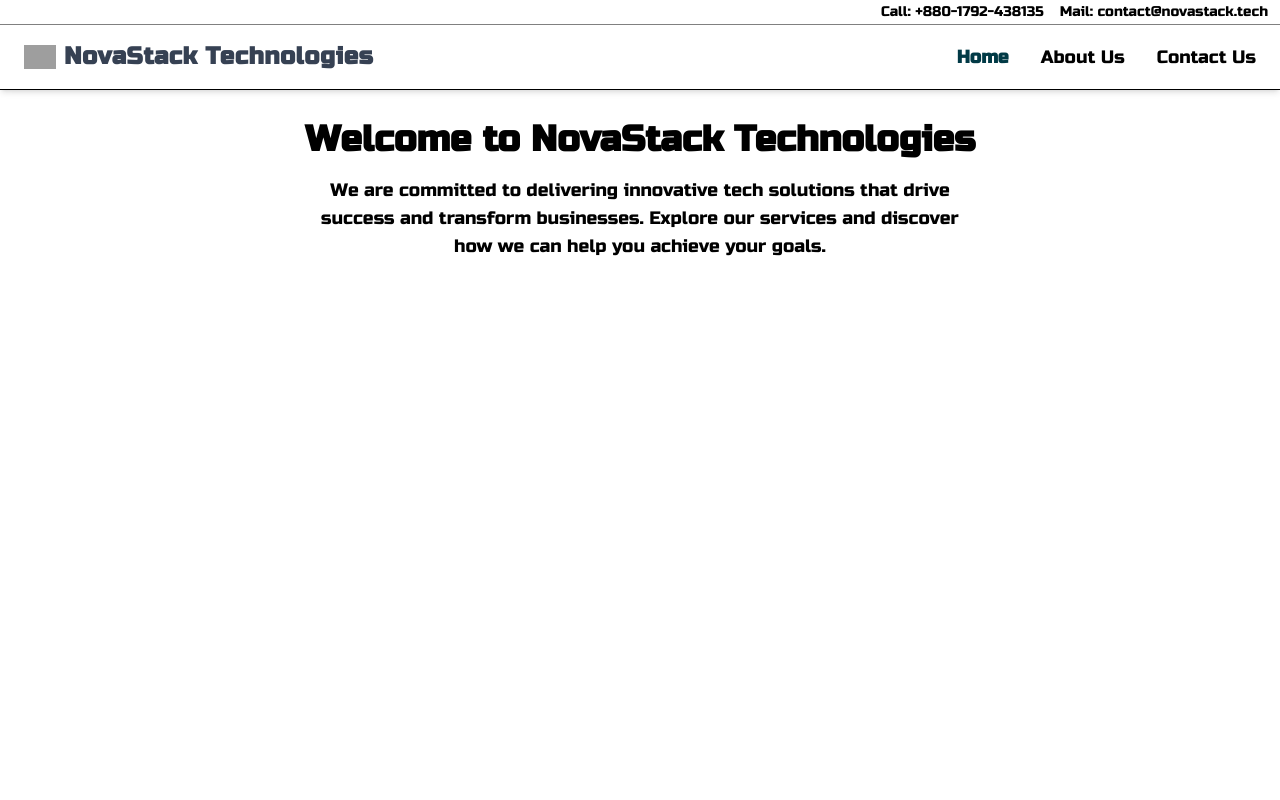
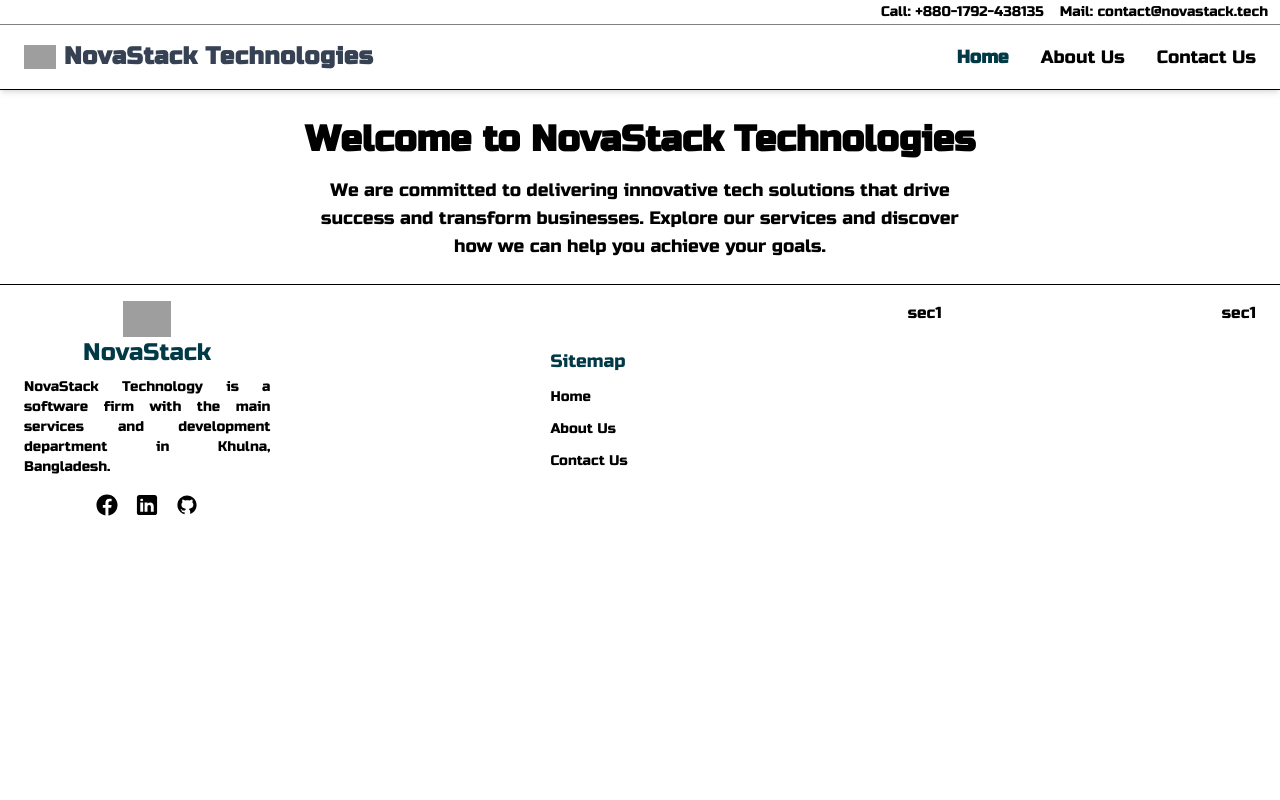
Before and after one commit to PotatoPeeZy/novastack_tech, a Next.js app: page / in a window 1280 px wide. Shown: the top 800 px of the page. Built offline with nearby package versions, Linux system fonts and the light colour scheme; grey boxes are pictures that could not be loaded.

Commit message:
2nd footer section completed

```diff
--- a/app/page.js
+++ b/app/page.js
@@ -2,7 +2,7 @@ import Image from "next/image";
 
 export default function Home() {
   return (
-    <div className="flex flex-col items-center min-h-screen p-6 bg-white text-black">
+    <div className="flex flex-col items-center p-6 bg-white text-black">
       <h1 className="text-4xl font-bold mb-4">
         Welcome to NovaStack Technologies
       </h1>
--- a/components/Footer/Footer.js
+++ b/components/Footer/Footer.js
@@ -1,5 +1,6 @@
 import React from "react";
-import FooterSec1 from "./FooterSec1";
+import FooterSec1 from "./FooterSections/FooterSec1";
+import FooterSec2 from "./FooterSections/FooterSec2";
 
 const Footer = () => {
   const currentYear = new Date().getFullYear();
@@ -13,7 +14,9 @@ const Footer = () => {
         <div className="max-w-[20%]">
           <FooterSec1 />
         </div>
-        <div>sec1</div>
+        <div className="max-w-[20%]">
+          <FooterSec2 />
+        </div>
         <div>sec1</div>
         <div>sec1</div>
       </div>
--- /dev/null
+++ b/components/Footer/FooterSections/FooterSec2.js
@@ -0,0 +1,35 @@
+"use client";
+import Link from "next/link";
+import React from "react";
+import { usePathname } from "next/navigation";
+function FooterSec2() {
+  const pathname = usePathname();
+  const linkClasses = (path) =>
+    `transition ${
+      pathname === path
+        ? "text-[var(--clr-primary)] font-semibold "
+        : "hover:text-[var(--clr-primary)] "
+    }`;
+  return (
+    <div className="flex flex-col gap-3 text-sm justify-center h-full">
+      <div className="text-lg text-[color:var(--clr-primary)]">Sitemap</div>
+      <Link href="/" className="hover:text-[var(--clr-primary)] transition">
+        Home
+      </Link>
+      <Link
+        href="/about-us"
+        className="hover:text-[var(--clr-primary)] transition"
+      >
+        About Us
+      </Link>
+      <Link
+        href="/contact-us"
+        className="hover:text-[var(--clr-primary)] transition"
+      >
+        Contact Us
+      </Link>
+    </div>
+  );
+}
+
+export default FooterSec2;
--- /dev/null
+++ b/components/Footer/FooterSections/FooterSec3.js
@@ -0,0 +1,7 @@
+import React from "react";
+
+function FooterSec3() {
+  return <div>FooterSec3</div>;
+}
+
+export default FooterSec3;
```
Also changed, not shown: components/Footer/FooterSections/FooterSec1.js (renamed from components/Footer/FooterSec1.js).
